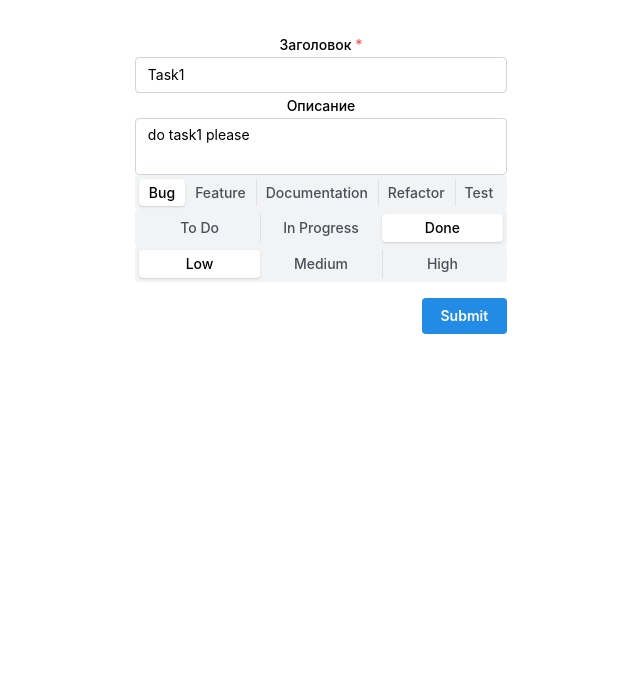
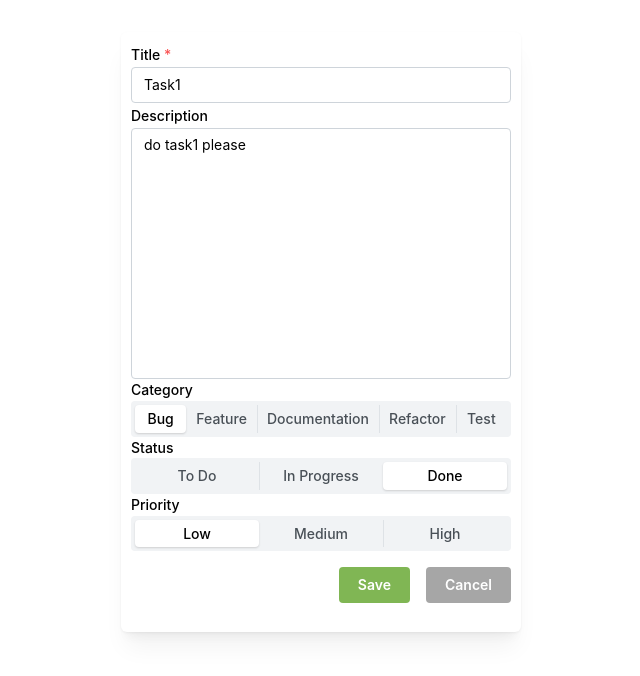
Before and after one commit to polinaKoroleva05/taskManager, a React (Vite) app: page /task/1 in a window 1280 px wide. Shown: the top 676 px of the page, without its empty margins (319-959 px from the left). Built offline with nearby package versions, Linux system fonts and the light colour scheme.

Commit message:
style edit form

```diff
--- a/src/components/MainPage.tsx
+++ b/src/components/MainPage.tsx
@@ -5,6 +5,7 @@ import type { TaskInterface } from '../types';
 import TaskList from './TaskList';
 import { Carousel } from '@mantine/carousel';
 import styles from '../css/mainPage.module.css'
+import SearchIcon from '../assets/search.svg?react'
 
 export default function MainPage() {
     const { tasks }: { tasks: TaskInterface[] } = useContext(TasksContext)
@@ -29,10 +30,11 @@ export default function MainPage() {
                 value={searchWord}
                 onChange={(event) => setSearchWord(event.currentTarget.value)}
                 rightSection={searchWord !== '' ? <Input.ClearButton onClick={() => setSearchWord('')} /> : undefined}
+                leftSection={<SearchIcon className={styles.searchIcon}/>}
             />
             <Group>
-                <TagsInput className={styles.categoryField} value={searchCategory} onChange={setSearchCategory} placeholder='Choose category' data={['Bug', 'Feature', 'Documentation', 'Refactor', 'Test']} clearable />
-                <TagsInput className={styles.priorityField} value={searchPriority} onChange={setSearchPriority} placeholder='Choose priority' data={['Low', 'Medium', 'High']} clearable />
+                <TagsInput className={styles.categoryField} ta="left" label='Category' value={searchCategory} onChange={setSearchCategory} placeholder='Choose category' data={['Bug', 'Feature', 'Documentation', 'Refactor', 'Test']} clearable />
+                <TagsInput className={styles.priorityField} ta="left" label='Priority' value={searchPriority} onChange={setSearchPriority} placeholder='Choose priority' data={['Low', 'Medium', 'High']} clearable />
             </Group>
         </Stack>
         <Flex visibleFrom='sm'
--- a/src/components/TaskDetails.tsx
+++ b/src/components/TaskDetails.tsx
@@ -2,8 +2,9 @@ import { useContext } from "react"
 import { useNavigate, useParams } from "react-router"
 import { TasksContext } from "../Context"
 import type { TaskInterface } from "../types"
-import { Button, Group, SegmentedControl, Textarea, TextInput } from "@mantine/core"
+import { Button, Group, SegmentedControl, Textarea, Text, TextInput, Paper } from "@mantine/core"
 import { useForm } from "@mantine/form"
+import styles from '../css/taskDetails.module.css'
 
 export default function TaskDetails() {
     let navigate = useNavigate()
@@ -34,20 +35,27 @@ export default function TaskDetails() {
         },
     });
     return (
+        <Paper className={styles.form} shadow='md' radius='md'>
+
             <form onSubmit={form.onSubmit(handleSubmit)}>
                 <TextInput
                     withAsterisk
-                label="Заголовок"
+                    label="Title"
                     key={form.key('title')}
                     {...form.getInputProps('title')}
                 />
                 <Textarea
-                label="Описание"
+                    label="Description"
+
                     key={form.key('description')}
                     {...form.getInputProps('description')}
-                autosize
-                minRows={2}
+
+                    rows={11}
+
                 />
+                <Text fz='sm' fw={500} ta="left">
+                    Category
+                </Text>
                 <SegmentedControl
                     fullWidth
                     key={form.key('category')}
@@ -60,6 +68,9 @@ export default function TaskDetails() {
                         { label: 'Test', value: 'Test' }
                     ]}
                 />
+                <Text fz='sm' fw={500} ta="left">
+                    Status
+                </Text>
                 <SegmentedControl
                     fullWidth
                     key={form.key('status')}
@@ -70,6 +81,9 @@ export default function TaskDetails() {
                         { label: 'Done', value: 'Done' }
                     ]}
                 />
+                <Text fz='sm' fw={500} ta="left">
+                    Priority
+                </Text>
                 <SegmentedControl
                     fullWidth
                     key={form.key('priority')}
@@ -82,8 +96,10 @@ export default function TaskDetails() {
                 />
 
                 <Group justify="flex-end" mt="md">
-                <Button type="submit">Submit</Button>
+                    <Button color='#80b654ff' type="submit">Save</Button>
+                    <Button color='#a6a6a6ff' onClick={() => navigate('/')}>Cancel</Button>
                 </Group>
             </form>
+        </Paper>
     )
 }
--- a/src/css/mainPage.module.css
+++ b/src/css/mainPage.module.css
@@ -2,12 +2,19 @@
     background-color: #eeeeee;
     margin-bottom: 1vh;
     padding: 1vh;
-    border-radius: 5px;
+    border-radius: 6px;
+    box-shadow: 0 0 20px #f3f3f3;
 }
 
 .categoryField{
     width: 591px;
 }
+
 .priorityField{
     width: 591px;
 }
+
+.searchIcon{
+    fill: #4b4b4b;
+    width: 11px;
+}
--- /dev/null
+++ b/src/css/taskDetails.module.css
@@ -0,0 +1,11 @@
+.form{
+    text-align: start;
+    min-width: 400px;
+    height: 600px;
+    padding: 10px;
+    border-radius: 6px;
+}
+
+.labelFormat{
+    font-weight: 400;
+}
--- a/src/css/taskItem.module.css
+++ b/src/css/taskItem.module.css
@@ -4,6 +4,7 @@
 }
 
 .icon{
+    fill: rgb(99, 99, 99);
     width: 11px;
     margin-right: 5px;
 }
```
Also changed, not shown: src/assets/medium.svg (added), src/assets/search.svg (added). Lines whose indentation alone changed are shown as unchanged.
